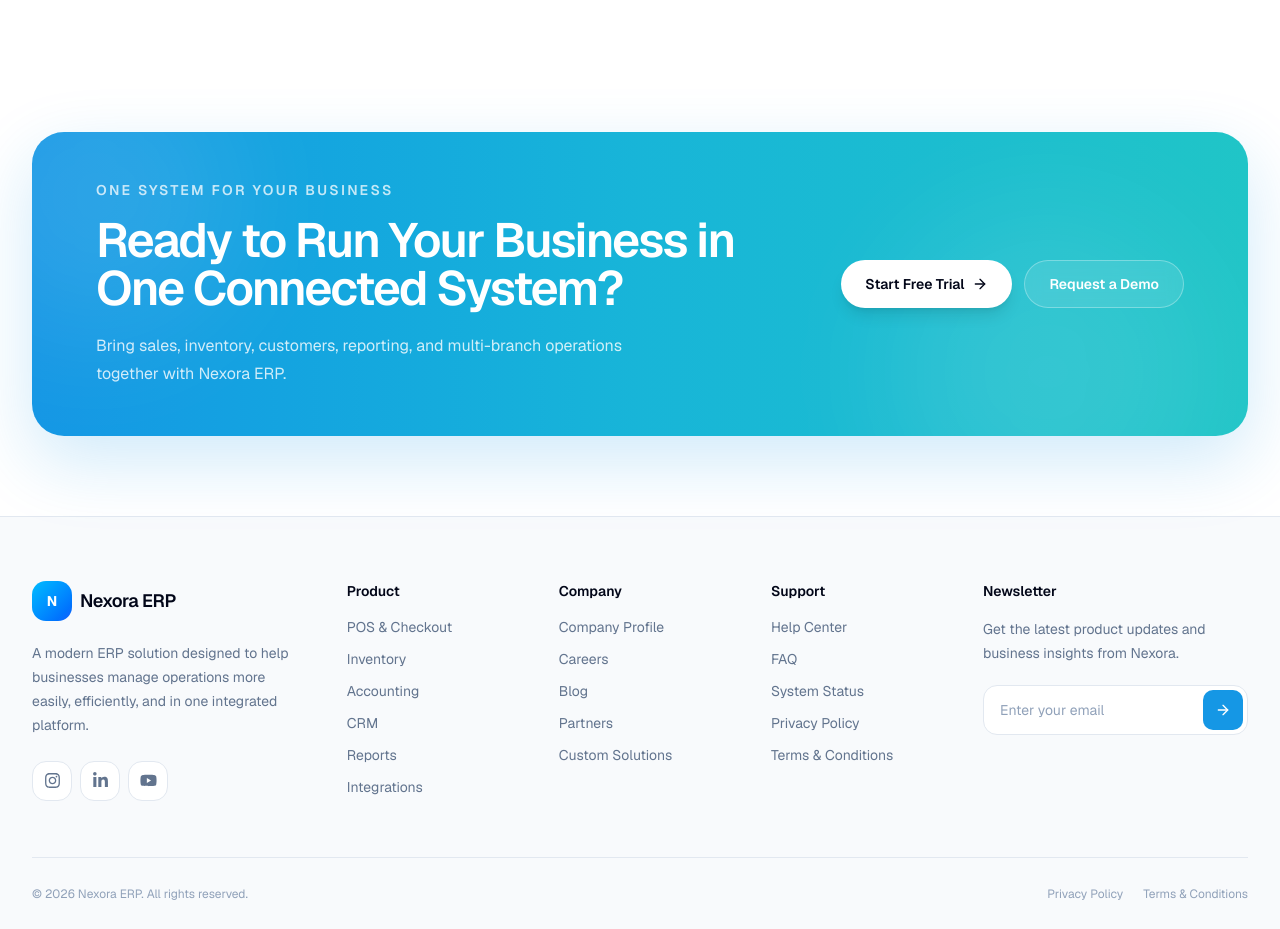
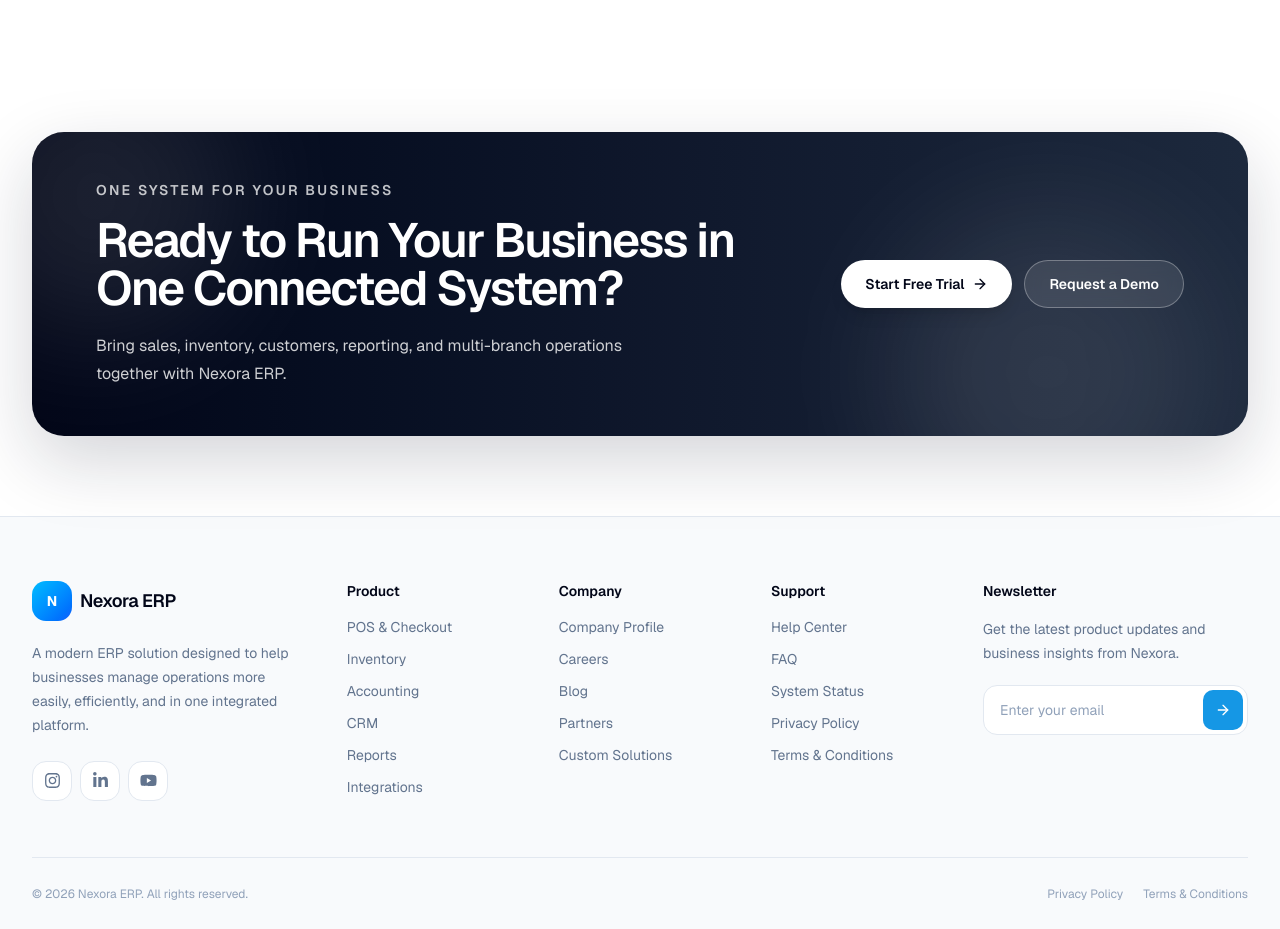
Before and after one commit to faalvaro/nexora-erp, a Next.js app: page / in a window 1280 px wide. Shown: the part 8420-9349 px from the top of the page. Built offline with nearby package versions, Linux system fonts and the light colour scheme; no server answers.

Commit message:
Apply neutral theme to CTA

```diff
--- a/components/landing/cta.tsx
+++ b/components/landing/cta.tsx
@@ -10,7 +10,7 @@ export function CTA() {
   return (
     <section className="bg-white px-6 py-20 lg:px-8">
       <div className="mx-auto max-w-7xl">
-        <div className="relative overflow-hidden rounded-[32px] bg-gradient-to-r from-[#1597E5] via-[#18B5D8] to-[#20C5C7] px-8 py-12 shadow-[0_25px_70px_rgba(21,151,229,0.20)] sm:px-12 lg:px-16">
+        <div className="relative overflow-hidden rounded-[32px] bg-gradient-to-r from-slate-950 via-slate-900 to-slate-800 px-8 py-12 shadow-[0_25px_70px_rgba(15,23,42,0.18)] sm:px-12 lg:px-16">
           {/* Decorative blur */}
           <div className="absolute -left-20 -top-20 size-72 rounded-full bg-white/10 blur-3xl" />
           <div className="absolute -bottom-24 right-10 size-80 rounded-full bg-white/10 blur-3xl" />
```
